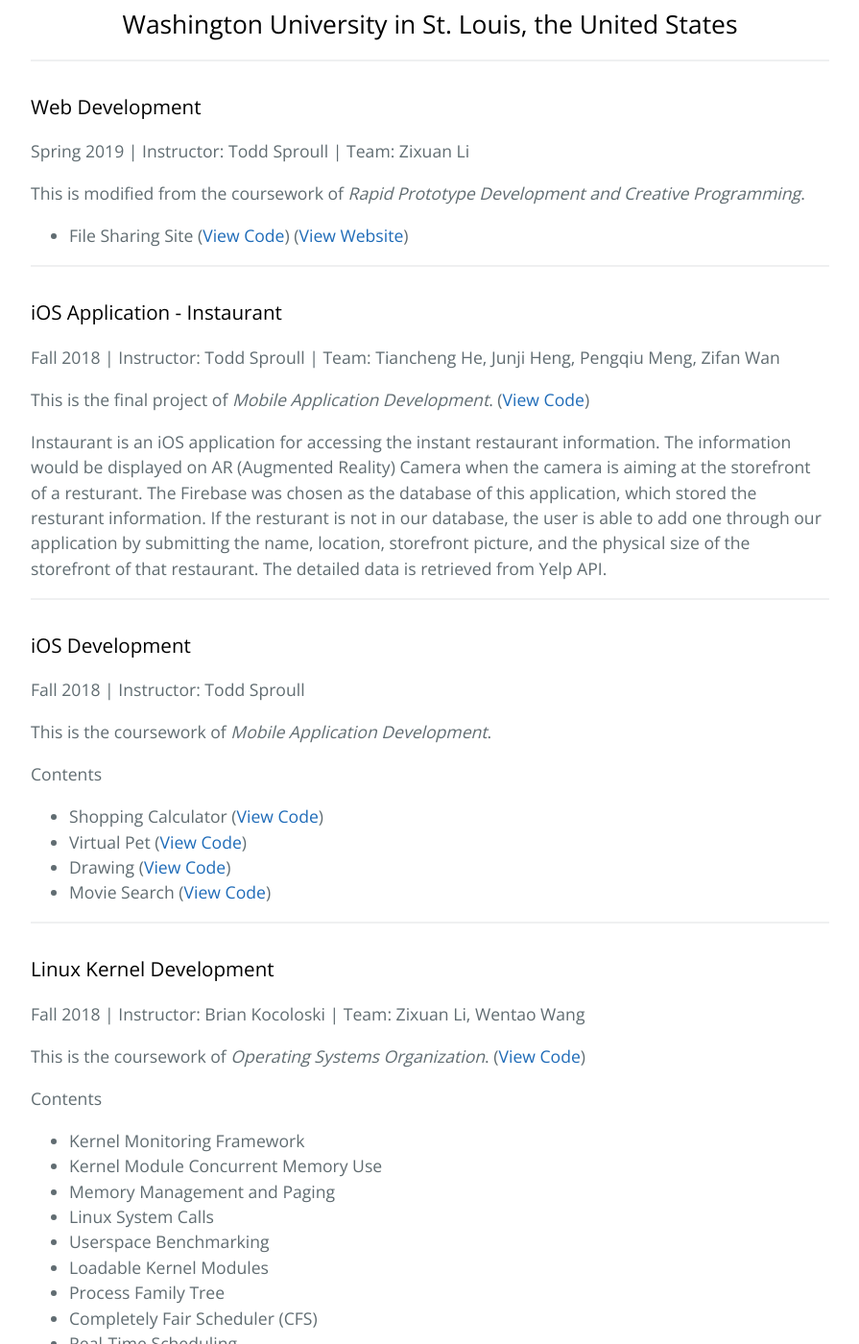
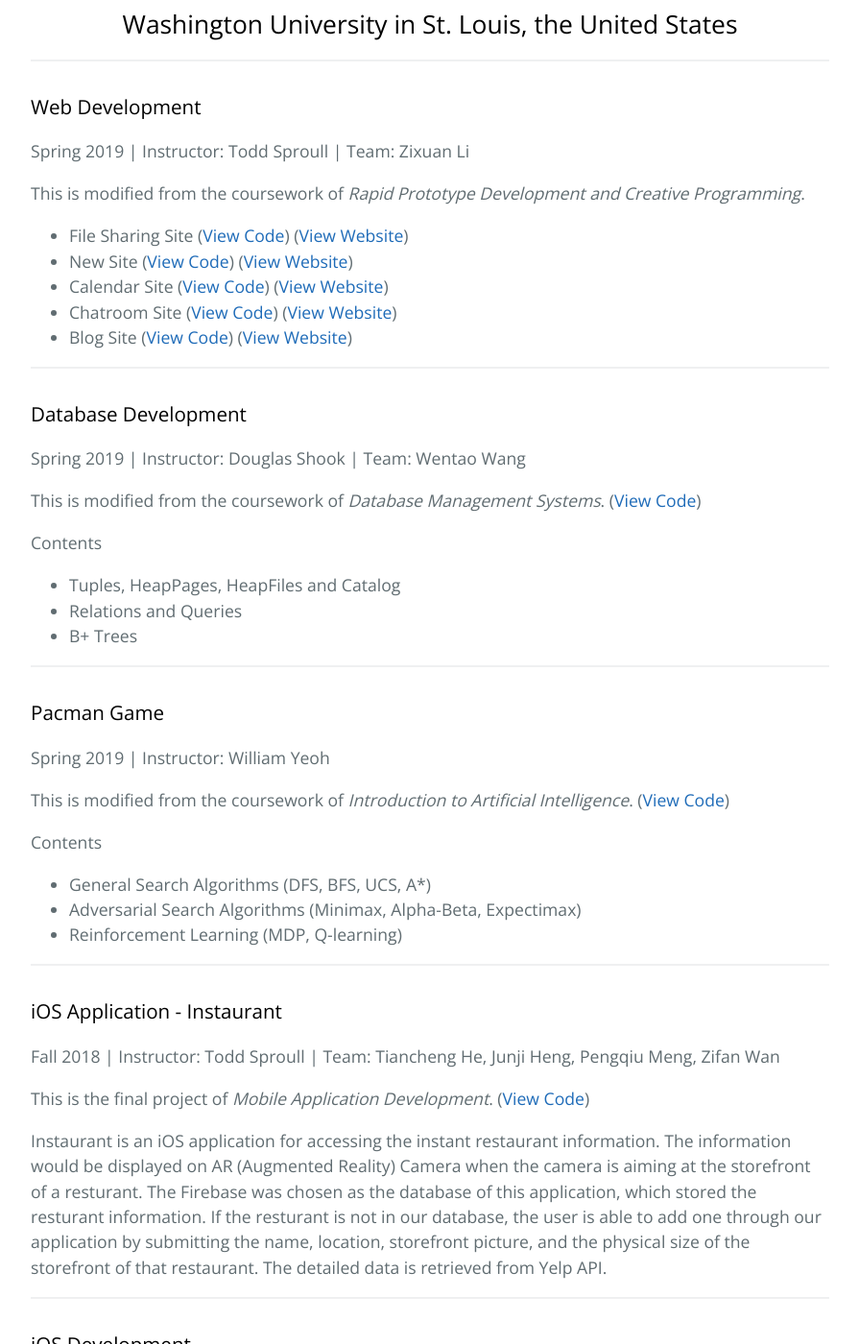
Before and after one commit to chengyuegong/chengyuegong.github.io, a Jekyll site: the page built from index.md, in a window 1280 px wide and 1400 px high, scrolled down 481 px. Shown: the whole window at 96% size, without its empty margins (192-1087 px from the left). Built offline with Jekyll 4.4.1, drawn with Linux system fonts in a browser that asks for light colours; nearby versions of some CDN libraries; our own code applies the rules of GitHub Pages for plain Markdown files.

Commit message:
update projects

```diff
--- a/index.md
+++ b/index.md
@@ -13,6 +13,34 @@ Spring 2019 | Instructor: Todd Sproull | Team: Zixuan Li
 This is modified from the coursework of _Rapid Prototype Development and Creative Programming_.
 
 * File Sharing Site ([View Code](https://github.com/chengyuegong/File-Sharing-Site)) ([View Website](http://ec2-3-17-193-103.us-east-2.compute.amazonaws.com/~gcy1996/file-sharing-site/index.php))
+* New Site ([View Code]()) ([View Website]())
+* Calendar Site ([View Code]()) ([View Website]())
+* Chatroom Site ([View Code]()) ([View Website]())
+* Blog Site ([View Code]()) ([View Website]())
+
+* * *
+
+### Database Development
+Spring 2019 | Instructor: Douglas Shook | Team: Wentao Wang
+
+This is modified from the coursework of _Database Management Systems_. ([View Code]())
+
+Contents
+* Tuples, HeapPages, HeapFiles and Catalog
+* Relations and Queries
+* B+ Trees
+
+* * *
+
+### Pacman Game
+Spring 2019 | Instructor: William Yeoh
+
+This is modified from the coursework of _Introduction to Artificial Intelligence_. ([View Code]())
+
+Contents
+* General Search Algorithms (DFS, BFS, UCS, A*)
+* Adversarial Search Algorithms (Minimax, Alpha-Beta, Expectimax)
+* Reinforcement Learning (MDP, Q-learning)
 
 * * *
 
@@ -22,6 +50,7 @@ Fall 2018 | Instructor: Todd Sproull | Team: Tiancheng He, Junji Heng, Pengqiu M
 This is the final project of _Mobile Application Development_. ([View Code](https://github.com/chengyuegong/Instaurant))
 
 Instaurant is an iOS application for accessing the instant restaurant information. The information would be displayed on AR (Augmented Reality) Camera when the camera is aiming at the storefront of a resturant. The Firebase was chosen as the database of this application, which stored the resturant information. If the resturant is not in our database, the user is able to add one through our application by submitting the name, location, storefront picture, and the physical size of the storefront of that restaurant. The detailed data is retrieved from Yelp API.
+
 * * *
 
 ### iOS Development
```
